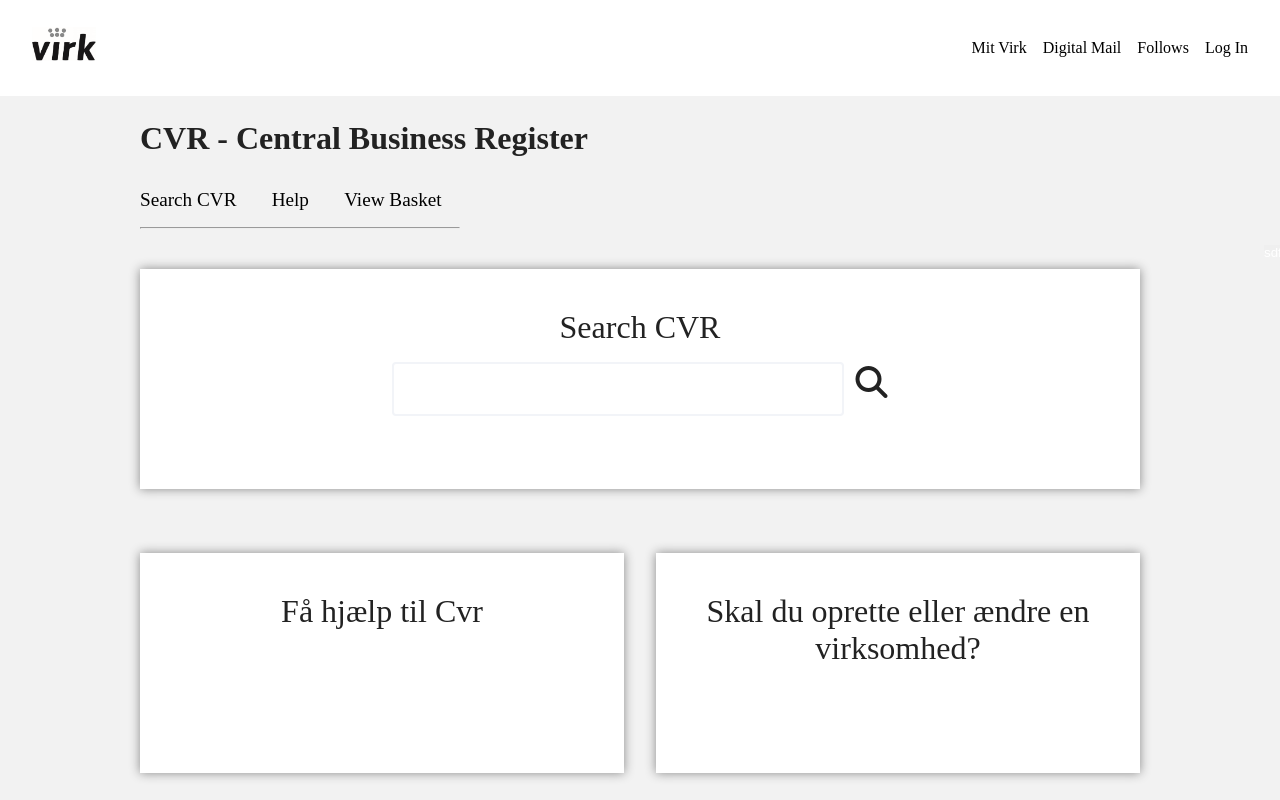
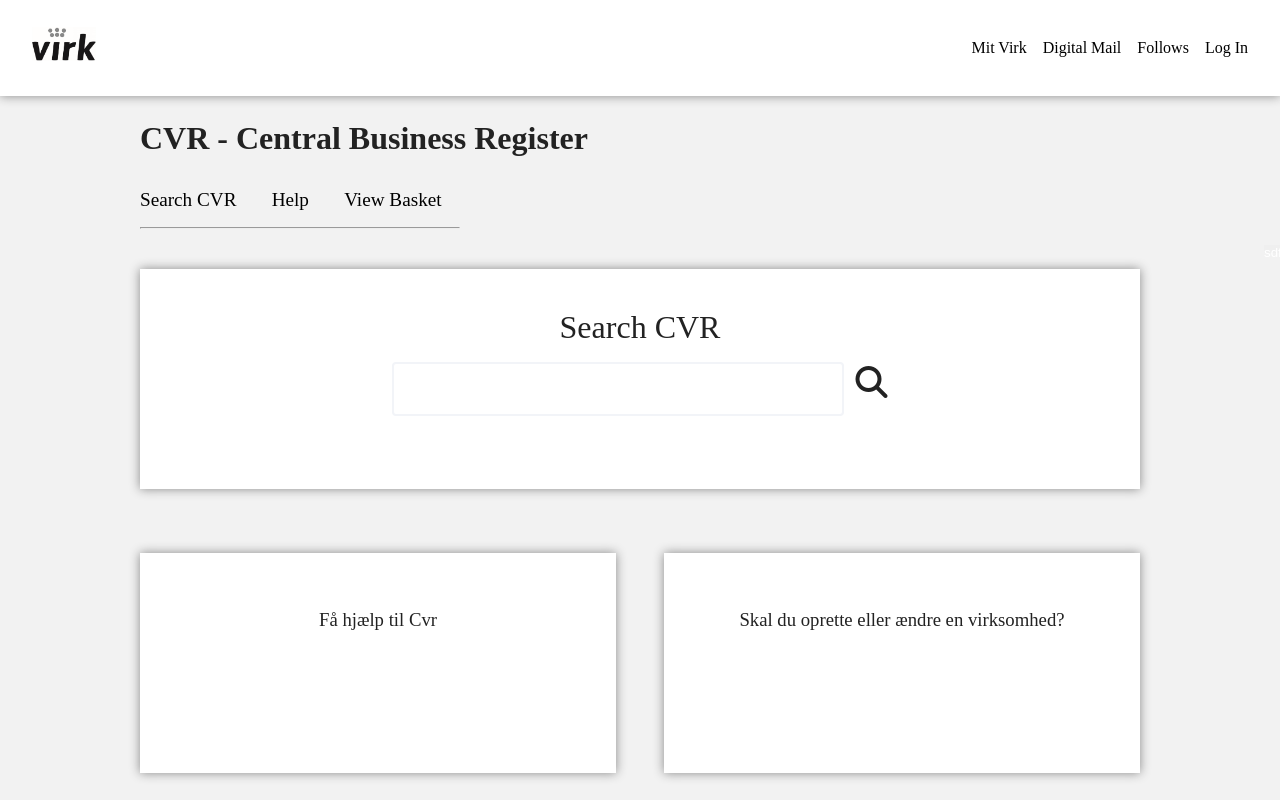
Before and after one commit to KristianMeier/cvr-react-typescript, a React (Create React App) app: page / in a window 1280 px wide. Shown: the top 800 px of the page. Built offline with nearby package versions, Linux system fonts and the light colour scheme.

Commit message:
små fixes

```diff
--- a/src/Components/GlobalStyles.tsx
+++ b/src/Components/GlobalStyles.tsx
@@ -4,6 +4,8 @@ export const GlobalStyles = createGlobalStyle`
   :root {
     --border: 1px solid black;
     --border-shadow: 0 0 10px 0 #888888;
+    --transition: all 0.2s linear;
+    --transform: scale(1.1);
   }
 
 * {
--- a/src/Components/PlaceholderContainer.tsx
+++ b/src/Components/PlaceholderContainer.tsx
@@ -6,8 +6,8 @@ type PlaceholderContainerProps = { id: number; title: string }
 const PlaceholderContainer = ({ id, title }: PlaceholderContainerProps) => {
   return (
     <Wrapper>
-      <div key={id}>
-        <h1>{title}</h1>
+      <div className='container' key={id}>
+        <h3>{title}</h3>
       </div>
     </Wrapper>
   )
@@ -18,7 +18,7 @@ const Wrapper = styled(PageComponenet)`
   align-items: center;
   height: 220px;
 
-  h1 {
+  h3 {
     text-align: center;
     margin-top: 2.5rem;
     font-weight: 300;
@@ -32,6 +32,10 @@ const Wrapper = styled(PageComponenet)`
     margin-top: 1rem;
     text-align: right;
   }
+
+  .container {
+    padding: 1rem;
+  }
 `
 
 export default PlaceholderContainer
--- a/src/Components/SidebarLink.tsx
+++ b/src/Components/SidebarLink.tsx
@@ -8,7 +8,7 @@ type SidebarLinkProps = {
 const SidebarLink = ({ id, title }: SidebarLinkProps) => {
   return (
     <Wrapper>
-      <div key={id}>
+      <div className='container' key={id}>
         <h4> {title} </h4>
       </div>
       <hr />
--- a/src/Components/StyledLink.tsx
+++ b/src/Components/StyledLink.tsx
@@ -1,15 +1,14 @@
-
 import styled, { css } from 'styled-components'
 
 type LinkProps = {
-  odd?: boolean;
-  first?: boolean;
-  linktype?: string;
-  link: string;
-  text: string;
-  size?: string;
-  bold?: number;
-};
+  odd?: boolean
+  first?: boolean
+  linktype?: string
+  link: string
+  text: string
+  size?: string
+  bold?: number
+}
 
 export const StyledLink = ({
   odd,
@@ -39,6 +38,13 @@ export const StyledLink = ({
 const Link = styled.a<LinkProps>`
   text-decoration: none;
   color: black;
+  transition: var(--transition);
+
+  :hover {
+    transform: var(--transform);
+    color: darkblue;
+  }
+
   font-size: ${({ size }: LinkProps) => size};
   font-weight: ${({ bold }: LinkProps) => (bold ? 750 : 250)};
   ${({ linktype }: LinkProps) => {
--- a/src/Layout/Layout.tsx
+++ b/src/Layout/Layout.tsx
@@ -55,6 +55,7 @@ const Button = styled.button`
 `
 
 const ContentWrapper = styled.div`
+  margin-top: 6rem;
   display: flex;
   background-color: #f2f2f2;
   min-height: 75vh;
--- a/src/Layout/Navigation.tsx
+++ b/src/Layout/Navigation.tsx
@@ -26,6 +26,12 @@ const Navigation = () => {
 }
 
 const Wrapper = styled.nav`
+  position: fixed;
+  top: 0;
+  left: 0;
+  width: 100%;
+  z-index: 2;
+
   height: 6rem;
   width: 100%;
   display: flex;
--- a/src/Pages/LandingPageDk.tsx
+++ b/src/Pages/LandingPageDk.tsx
@@ -36,6 +36,9 @@ const LandingPageDk = () => {
 export default LandingPageDk
 
 const Wrapper = styled(CenterComponent)`
-  display: flex;
-  gap: 1rem 2rem;
+  @media screen and (min-width: 1024px) {
+    display: flex;
+    flex-direction: row;
+    gap: 0 3rem;
+  }
 `
```
Also changed, not shown: 1 other file (tests, documents, lock files or other folders).
